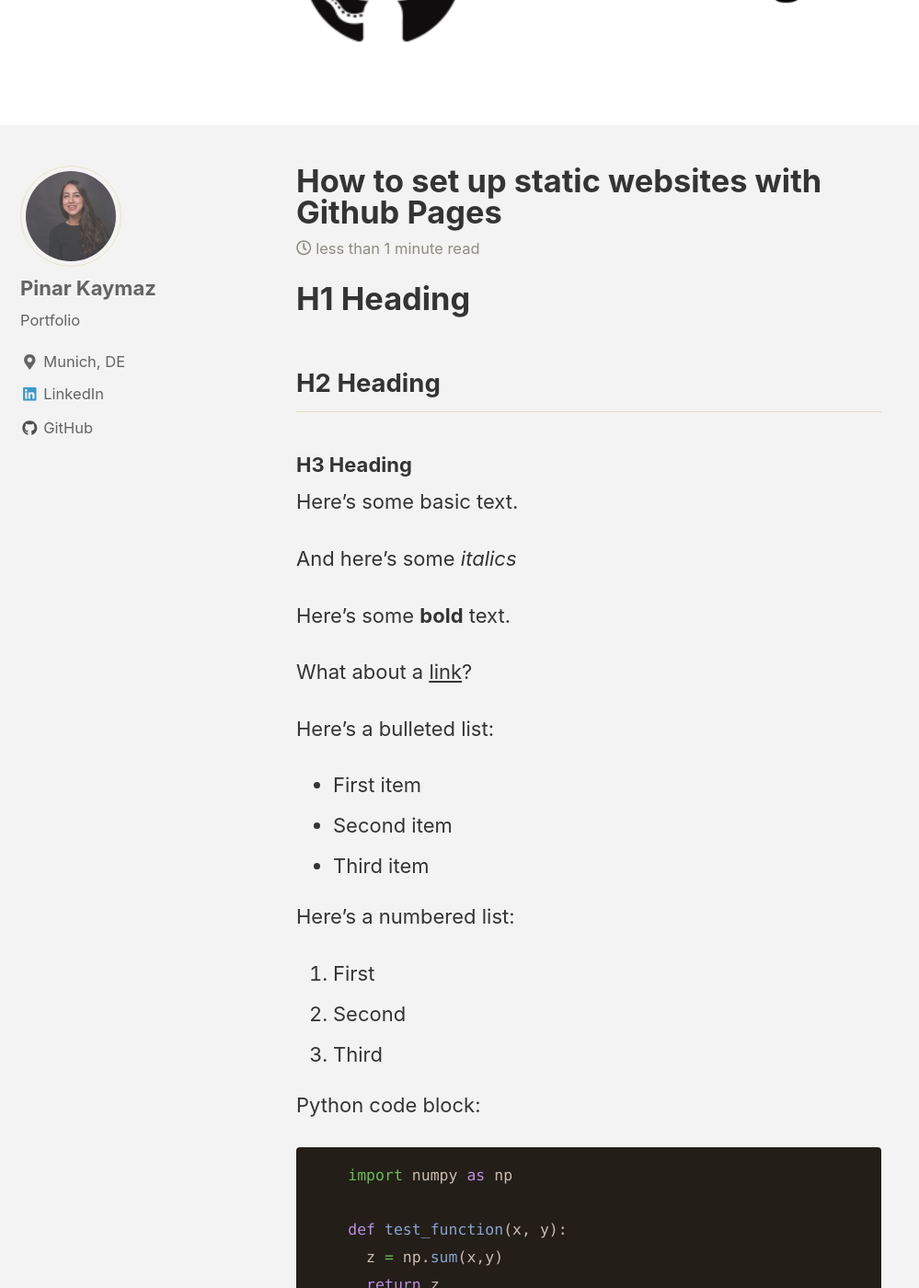
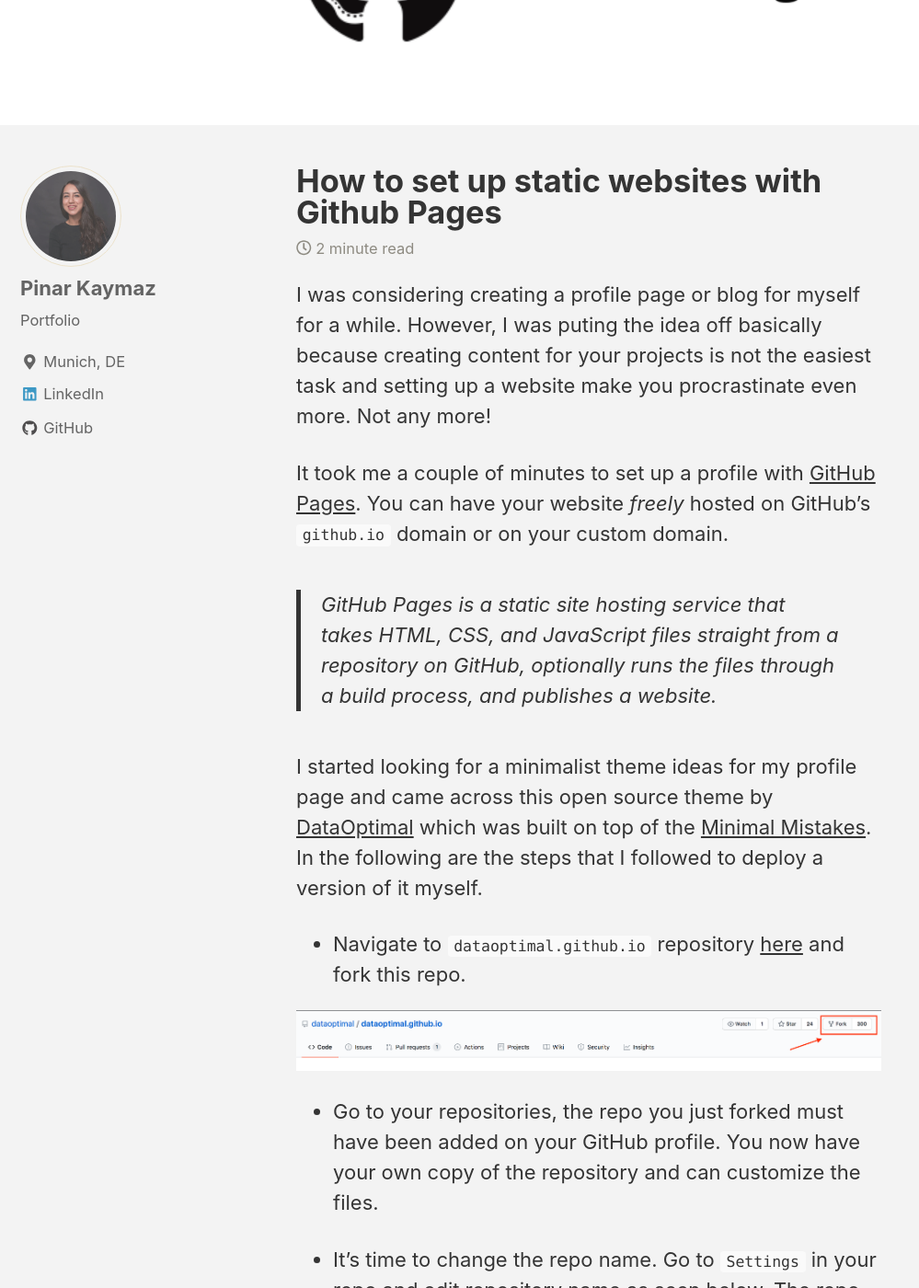
Before and after one commit to pinarkaymaz6/pinarkaymaz6.github.io, a Jekyll site: the page built from _posts/2020-06-28-githubpages.md, in a window 1280 px wide and 1400 px high, scrolled down 317 px. Shown: the whole window at 92% size, without its empty margins (0-999 px from the left). Built offline with Jekyll 4.4.1, drawn with Linux system fonts in a browser that asks for light colours; nearby versions of some CDN libraries; formulas are drawn with MathJax 3; some of the changed text lies outside the part shown.

Commit message:
Add more content GitHub Pages post

````diff
--- a/_posts/2020-06-28-githubpages.md
+++ b/_posts/2020-06-28-githubpages.md
@@ -8,56 +8,33 @@ excerpt: "GitHub Pages, Jekyll, Static Websites"
 mathjax: "true"
 ---
 
-# H1 Heading
+I was considering creating a profile page or blog for myself for a while. However, I was puting the idea off basically because creating content for your projects is not the easiest task and setting up a website make you procrastinate even more. Not any more!
 
-## H2 Heading
+It took me a couple of minutes to set up a profile with [GitHub Pages](https://pages.github.com/). You can have your website _freely_ hosted on GitHub’s `github.io` domain or on your custom domain.
+> GitHub Pages is a static site hosting service that takes HTML, CSS, and JavaScript files straight from a repository on GitHub, optionally runs the files through a build process, and publishes a website.
 
-### H3 Heading
+I started looking for a minimalist theme ideas for my profile page and came across this open source theme by [DataOptimal](https://github.com/dataoptimal/dataoptimal.github.io) which was built on top of the [Minimal Mistakes](https://github.com/mmistakes/minimal-mistakes). In the following are the steps that I followed to deploy a version of it myself.
 
-Here's some basic text.
+- Navigate to `dataoptimal.github.io` repository [here](https://github.com/dataoptimal/dataoptimal.github.io) and fork this repo.
 
-And here's some *italics*
+![alt]({{ site.url }}{{ site.baseurl }}/images/githubpages/fork.png)
 
-Here's some **bold** text.
+- Go to your repositories, the repo you just forked must have been added on your GitHub profile. You now have your own copy of the repository and can customize the files.
 
-What about a [link](https://github.com/dataoptimal)?
 
-Here's a bulleted list:
-* First item
-+ Second item
-- Third item
+- It's time to change the repo name. Go to `Settings` in your repo and edit repository name as seen below. The repo name should follow the convension and it should be your GitHub handle followed by `github.io`. Mine is `pinarkaymaz6@github.io`.
 
-Here's a numbered list:
-1. First
-2. Second
-3. Third
+![alt]({{ site.url }}{{ site.baseurl }}/images/githubpages/reponame.png)
 
-Python code block:
-```python
-    import numpy as np
+- If you rename your repo correctly, go check your website. It should be up and running shortly on `your-username@github.io`.
 
-    def test_function(x, y):
-      z = np.sum(x,y)
-      return z
-```
+- Now you can customize your website and publish content in `Markdown` format. There are two main methods to edit the files: you can clone this repository on your machine or directly edit the files on the GitHub dashboard. Either way, your changes will be deployed once you save your changes on the dashboard or push it from your local copy to the remote master branch.
 
-R code block:
-```r
-library(tidyverse)
-df <- read_csv("some_file.csv")
-head(df)
-```
+- Go to the `_config.yml` file and replace the `author` attributes with yours.
+  - Replace the names and the images.
+  - Add your social media accounts.
+-  You can also change the skin of the website by updating `minimal_mistakes_skin` on top of the config file. Mine is `dirt`.
+- To create a post, navigate to the `_post` folder and create a `Markdown` file following the naming convention `YYYY-MM-DD-<URL-PATH>`.
+- Now, push your changes to `master` branch and go check your website. It might take a minute to deploy, then try hard refreshing (`cmd + shift + R`) to see your changes.
 
-Here's some inline code `x+y`.
-
-Here's an image:
-<img src="{{ site.url }}{{ site.baseurl }}/images/perceptron/linsep.jpg" alt="linearly separable data">
-
-Here's another image using Kramdown:
-![alt]({{ site.url }}{{ site.baseurl }}/images/perceptron/linsep.jpg)
-
-Here's some math:
-
-$$z=x+y$$
-
-You can also put it inline $$z=x+y$$
+This is all. I hope this was helpful.
````
Also changed, not shown: images/githubpages/fork.png (added), images/githubpages/reponame.png (added).
